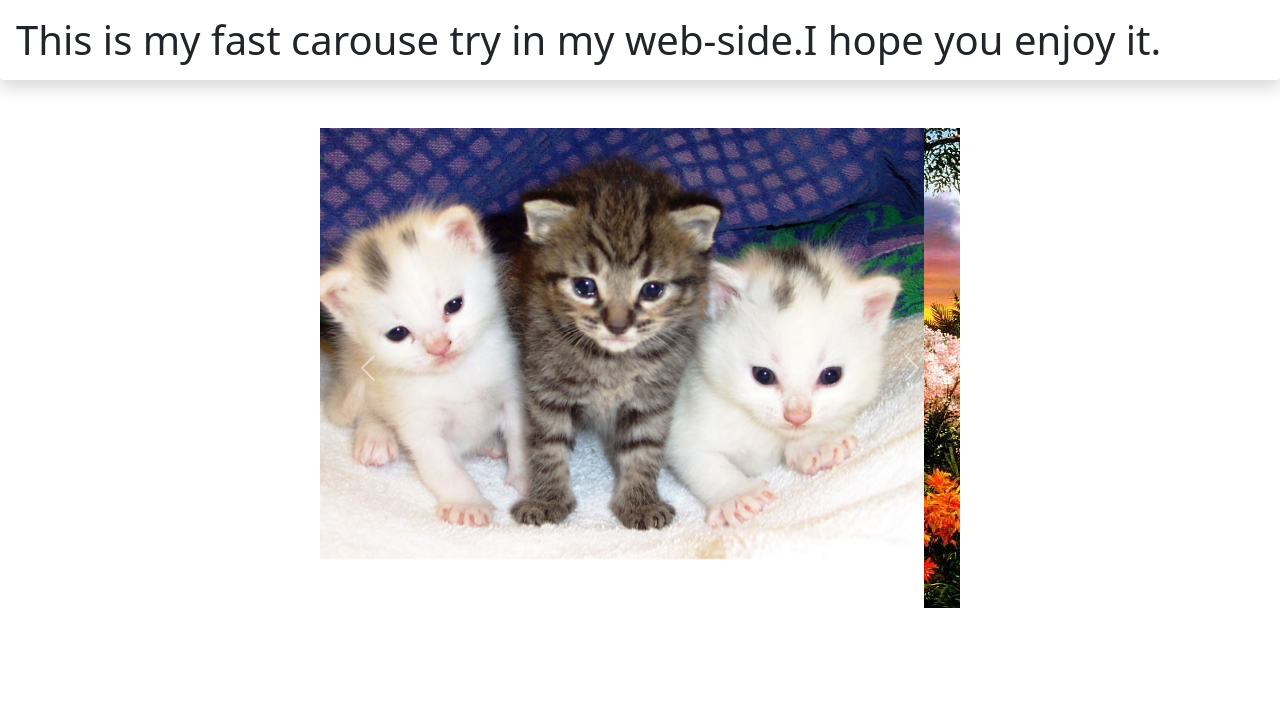
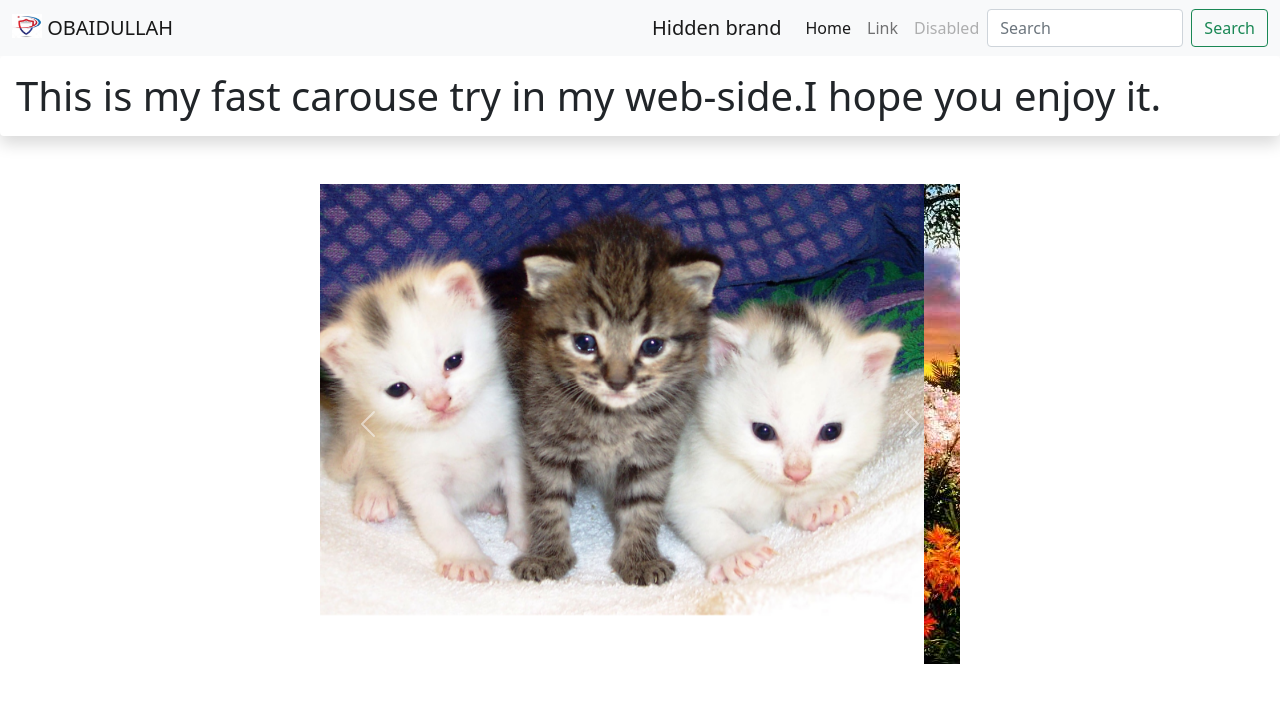
Before and after one commit to Obaidullah40/gatting-started-bootstrap, a plain HTML site: page carouse.html in a window 1280 px wide. Drawn offline with Linux system fonts and the light colour scheme.

Commit message:
2nd commit

```diff
--- a/carouse.html
+++ b/carouse.html
@@ -8,6 +8,40 @@
     <link rel="stylesheet" href="css/bootstrap.min.css">
 </head>
 <body>
+  <header>
+
+    <nav class="navbar navbar-expand-lg navbar-light bg-light">
+      <div class="container-fluid">
+        <a class="navbar-brand" href="#">
+          <img src="pic/logo.png" alt="" width="30" height="24" class="d-inline-block align-text-top">
+          OBAIDULLAH
+        </a>
+      </div>
+      <div class="container-fluid">
+        <button class="navbar-toggler" type="button" data-bs-toggle="collapse" data-bs-target="#navbarTogglerDemo01" aria-controls="navbarTogglerDemo01" aria-expanded="false" aria-label="Toggle navigation">
+          <span class="navbar-toggler-icon"></span>
+        </button>
+        <div class="collapse navbar-collapse" id="navbarTogglerDemo01">
+          <a class="navbar-brand" href="#">Hidden brand</a>
+          <ul class="navbar-nav me-auto mb-2 mb-lg-0">
+            <li class="nav-item">
+              <a class="nav-link active" aria-current="page" href="#">Home</a>
+            </li>
+            <li class="nav-item">
+              <a class="nav-link" href="#">Link</a>
+            </li>
+            <li class="nav-item">
+              <a class="nav-link disabled" href="#" tabindex="-1" aria-disabled="true">Disabled</a>
+            </li>
+          </ul>
+          <form class="d-flex">
+            <input class="form-control me-2" type="search" placeholder="Search" aria-label="Search">
+            <button class="btn btn-outline-success" type="submit">Search</button>
+          </form>
+        </div>
+      </div>
+    </nav>
+  </header>
     <main>
         <h1 class="mx-auto shadow p-3 mb-5 bg-body rounded">This is my fast carouse try in my web-side.I hope you enjoy it. </h1>
     <div class="corouse-try w-50 h-50 mx-auto">
```
Also changed, not shown: pic/logo.png (added).
